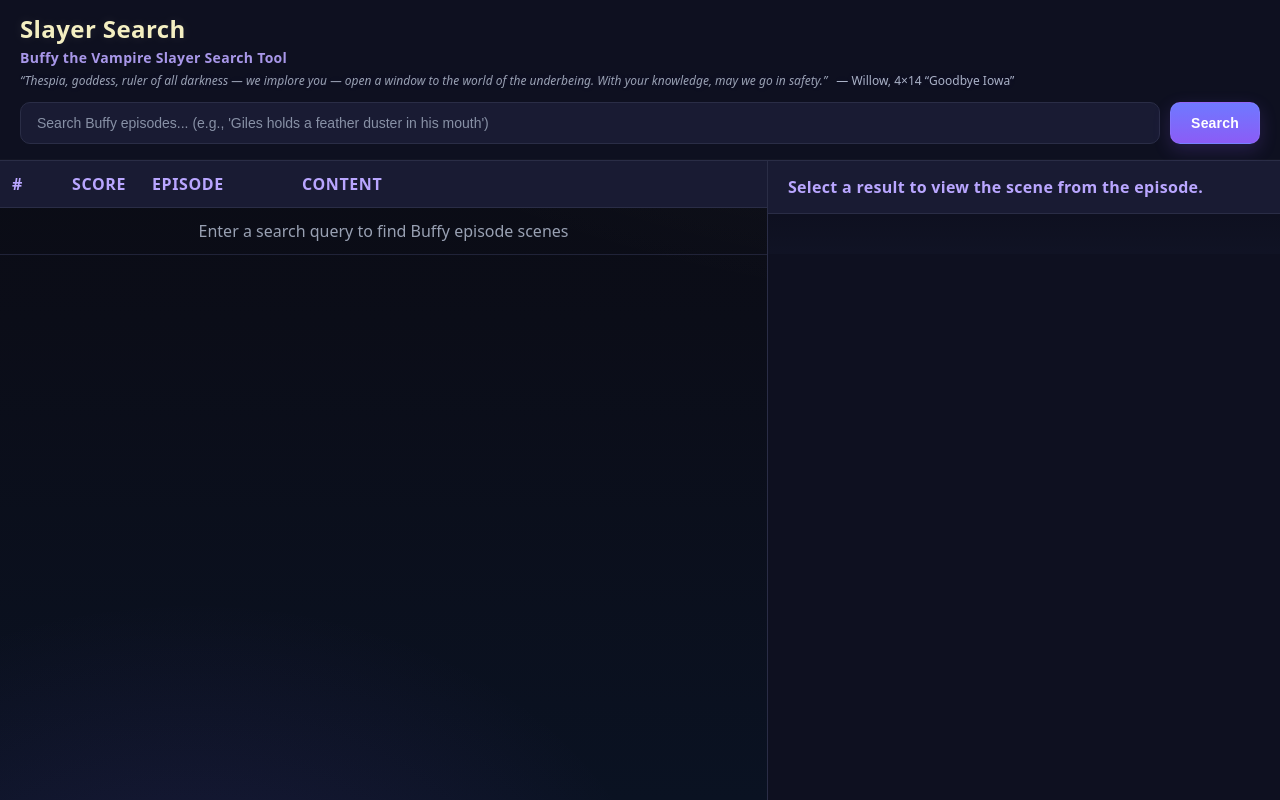
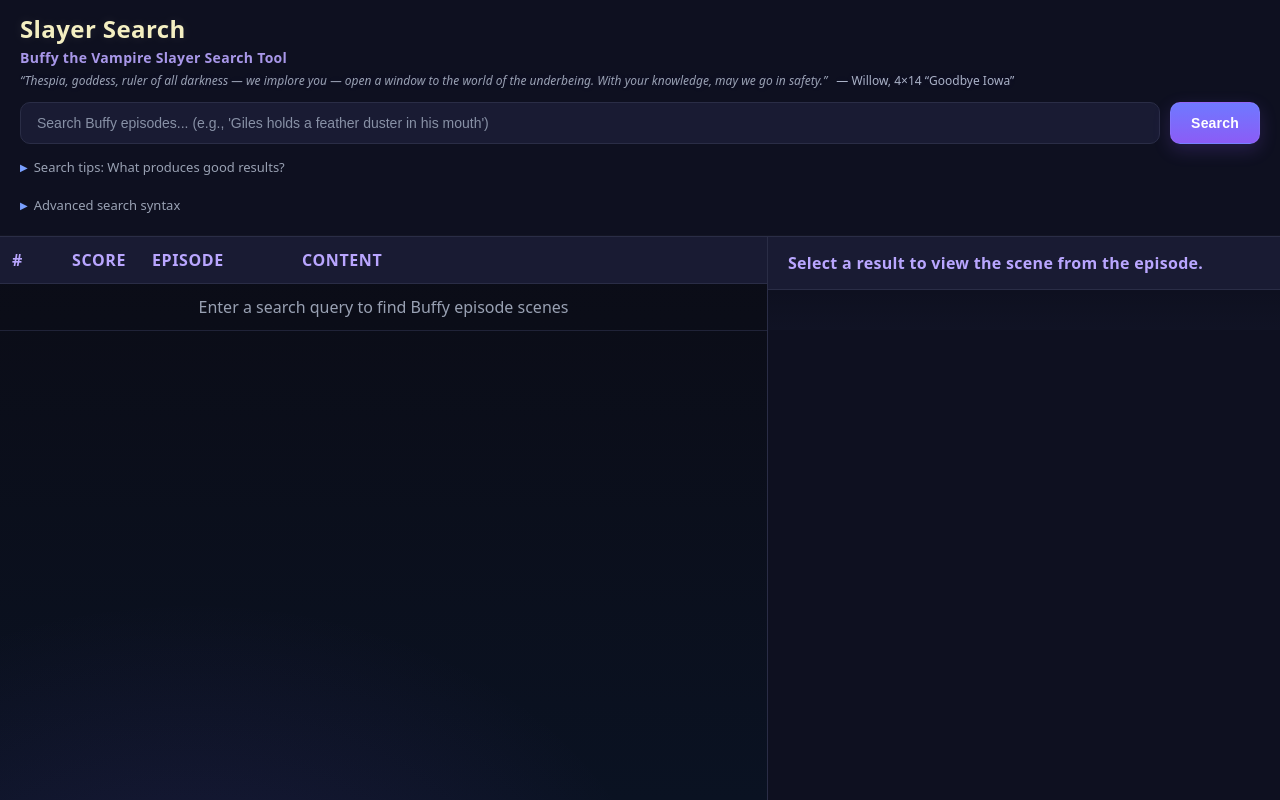
Before and after one commit to vritvo/slayer_search, a Flask app: page / in a window 1280 px wide. Run offline with Flask 3, Linux system fonts and the light colour scheme.

Commit message:
app user instructions

```diff
--- a/templates/index.html
+++ b/templates/index.html
@@ -254,6 +254,102 @@
         border: 2px solid transparent; background-clip: padding-box;
       }
       *::-webkit-scrollbar-track{ background: transparent; }
+
+      /* ===== Tips Section ===== */
+      .tips-section{
+        margin-top: 8px;
+      }
+
+      .tips-toggle{
+        background: transparent;
+        border: none;
+        color: var(--muted);
+        font-size: 13px;
+        cursor: pointer;
+        padding: 6px 0;
+        display: flex;
+        align-items: center;
+        gap: 6px;
+        transition: color .15s ease;
+        font-family: inherit;
+      }
+      .tips-toggle:hover{
+        color: var(--lavender);
+      }
+
+      .toggle-icon{
+        display: inline-block;
+        font-size: 10px;
+        transition: transform .2s ease;
+        color: var(--indigo);
+      }
+      .tips-toggle.expanded .toggle-icon{
+        transform: rotate(90deg);
+      }
+
+      .toggle-text{
+        font-weight: 500;
+      }
+
+      .tips-content{
+        max-height: 0;
+        overflow: hidden;
+        transition: max-height .3s ease, opacity .2s ease;
+        opacity: 0;
+      }
+      .tips-content.expanded{
+        max-height: 500px;
+        opacity: 1;
+        margin-top: 8px;
+      }
+
+      .tips-list{
+        list-style: none;
+        padding: 12px 16px;
+        background: rgba(25,27,51,0.4);
+        border-left: 2px solid var(--indigo);
+        border-radius: 6px;
+        font-size: 13px;
+        line-height: 1.5;
+      }
+
+      .tips-list li{
+        margin-bottom: 10px;
+        color: var(--text);
+      }
+      .tips-list li:last-child{
+        margin-bottom: 0;
+      }
+
+      .tips-list strong{
+        color: var(--lavender);
+        font-weight: 600;
+      }
+
+      .tip-example{
+        display: block;
+        margin-top: 4px;
+        margin-left: 12px;
+        font-family: ui-monospace, "SF Mono", Menlo, Monaco, monospace;
+        font-size: 12px;
+        color: #b0b8cc;
+        opacity: 0.9;
+      }
+
+      /* Advanced section styles */
+      .advanced-list{
+        border-left-color: var(--violet);
+        background: rgba(139,92,246,0.06);
+      }
+
+      .tip-example-note{
+        display: block;
+        margin-top: 3px;
+        margin-left: 12px;
+        font-size: 11px;
+        color: var(--indigo);
+        font-style: italic;
+      }
     </style>
   </head>
   <body>
@@ -277,6 +373,50 @@
             autocomplete="off"
           />
           <button id="searchBtn" class="search-btn">Search</button>
+        </div>
+
+        <div class="tips-section">
+          <button id="tipsToggle" class="tips-toggle">
+            <span class="toggle-icon">▶</span>
+            <span class="toggle-text">Search tips: What produces good results?</span>
+          </button>
+          <div id="tipsContent" class="tips-content">
+            <ul class="tips-list">
+              <li><strong>Be specific and concise.</strong> Make a statement, not a question. Avoid vague or ambiguous queries.
+                <span class="tip-example">✓ "At Giles's home, Giles and Joyce are on the floor listening to music"</span>
+                <span class="tip-example">✗ "Where is that scene where Joyce tries to impress Giles?"</span>
+              </li>
+              <li><strong>Search the transcript, not the subtext.</strong> This searches actual dialogue and stage directions. Focus on what's explicitly said or shown in the scene.
+                <span class="tip-example">✓ "Buffy talks about Emily Dickinson"</span>
+                <span class="tip-example">✗ "Buffy pretends she likes to read poetry"</span>
+              </li>
+              <li><strong>Include the location if you recall it.</strong> Locations at the beginning of your query improve results.
+                  <span class="tip-example">e.g., "<b>In the car</b> Giles tells Buffy he's proud of her"</span>
+                </li>
+              <li><strong>Include the episode (number and/or name) if you know it.</strong> Put it at the start of your query to help improve results.
+                <span class="tip-example">e.g., "<b>2x07 Lie to Me</b>, in the graveyard, Giles tells Buffy about life"</span>
+              </li>
+            </ul>
+          </div>
+        </div>
+
+        <div class="tips-section">
+          <button id="advancedToggle" class="tips-toggle advanced-toggle">
+            <span class="toggle-icon">▶</span>
+            <span class="toggle-text">Advanced search syntax</span>
+          </button>
+          <div id="advancedContent" class="tips-content">
+            <ul class="tips-list advanced-list">
+              <li><strong>"TEXT"</strong> → Wrap any text in quotes to force exact substring matching. Only returns results containing that exact string.
+                <span class="tip-example">e.g., Jenny asks Willow if she can be the substitute "<b>teach</b>"er for class</span>
+                <span class="tip-example-note">→ Only returns scenes containing "teach"</span>
+              </li>
+              <li><strong>SPEAKER:</strong> → Follow a speaker name with a colon to filter by who's talking. Improves results when you know who speaks.
+                <span class="tip-example">e.g., <b>Buffy:</b> talks to the <b>Master:</b></span>
+                <span class="tip-example-note">→ Filters to scenes where Buffy and the Master are speakers. Names must match the script exactly (case-sensitive); works best with core cast.</span>
+              </li>
+            </ul>
+          </div>
         </div>
       </div>
 
@@ -319,6 +459,22 @@
       const resultsBody = document.getElementById("resultsBody");
       const fileHeader = document.getElementById("fileHeader");
       const fileContent = document.getElementById("fileContent");
+      const tipsToggle = document.getElementById("tipsToggle");
+      const tipsContent = document.getElementById("tipsContent");
+      const advancedToggle = document.getElementById("advancedToggle");
+      const advancedContent = document.getElementById("advancedContent");
+
+      // Toggle tips section
+      tipsToggle.addEventListener("click", () => {
+        const isExpanded = tipsContent.classList.toggle("expanded");
+        tipsToggle.classList.toggle("expanded", isExpanded);
+      });
+
+      // Toggle advanced section
+      advancedToggle.addEventListener("click", () => {
+        const isExpanded = advancedContent.classList.toggle("expanded");
+        advancedToggle.classList.toggle("expanded", isExpanded);
+      });
 
       searchInput.addEventListener("keypress", (e) => {
         if (e.key === "Enter") {
```
